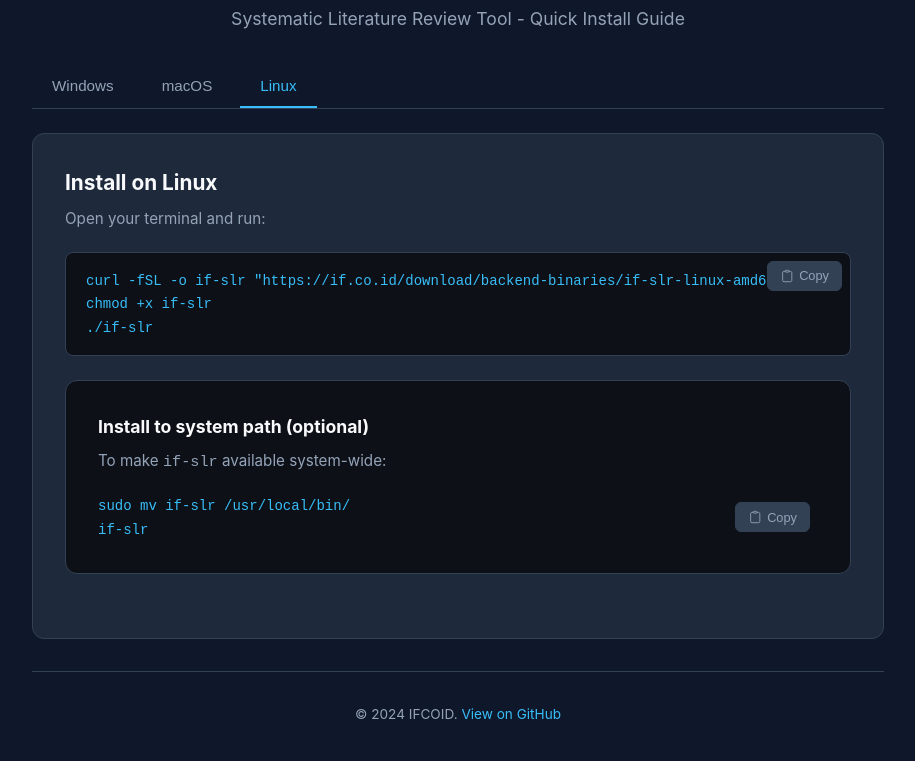
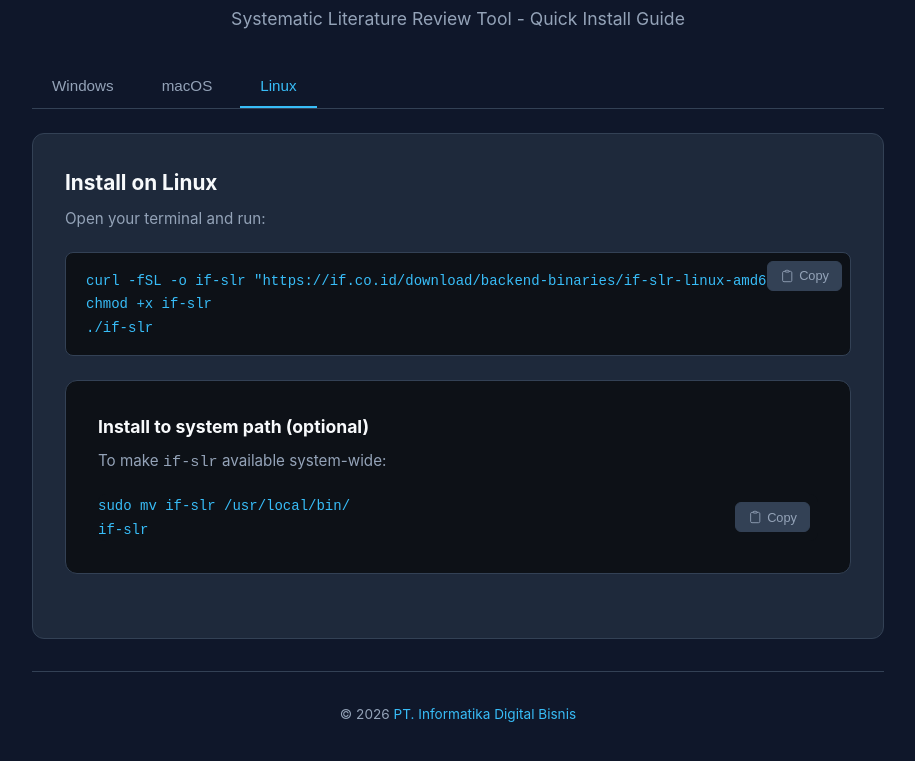
Before and after one commit to ifcoid/download, a plain HTML site: page index.html in a window 1280 px wide. Shown: the part 147-908 px from the top of the page, without its empty margins (182-1097 px from the left). Drawn offline with Linux system fonts and the light colour scheme.

Commit message:
fix: update footer with current year and company info
- Changed copyright year to 2026
- Changed company name to PT. Informatika Digital Bisnis
- Changed link to https://if.co.id

Co-authored-by: Rolly Maulana Awangga <rolly@awang.ga>

```diff
--- a/index.html
+++ b/index.html
@@ -1090,7 +1090,7 @@ if-slr</code>
         </div>
 
         <footer>
-            <p>&copy; 2024 IFCOID. <a href="https://github.com/ifcoid/download">View on GitHub</a></p>
+            <p>&copy; 2026 <a href="https://if.co.id">PT. Informatika Digital Bisnis</a></p>
         </footer>
     </div>
 
```
